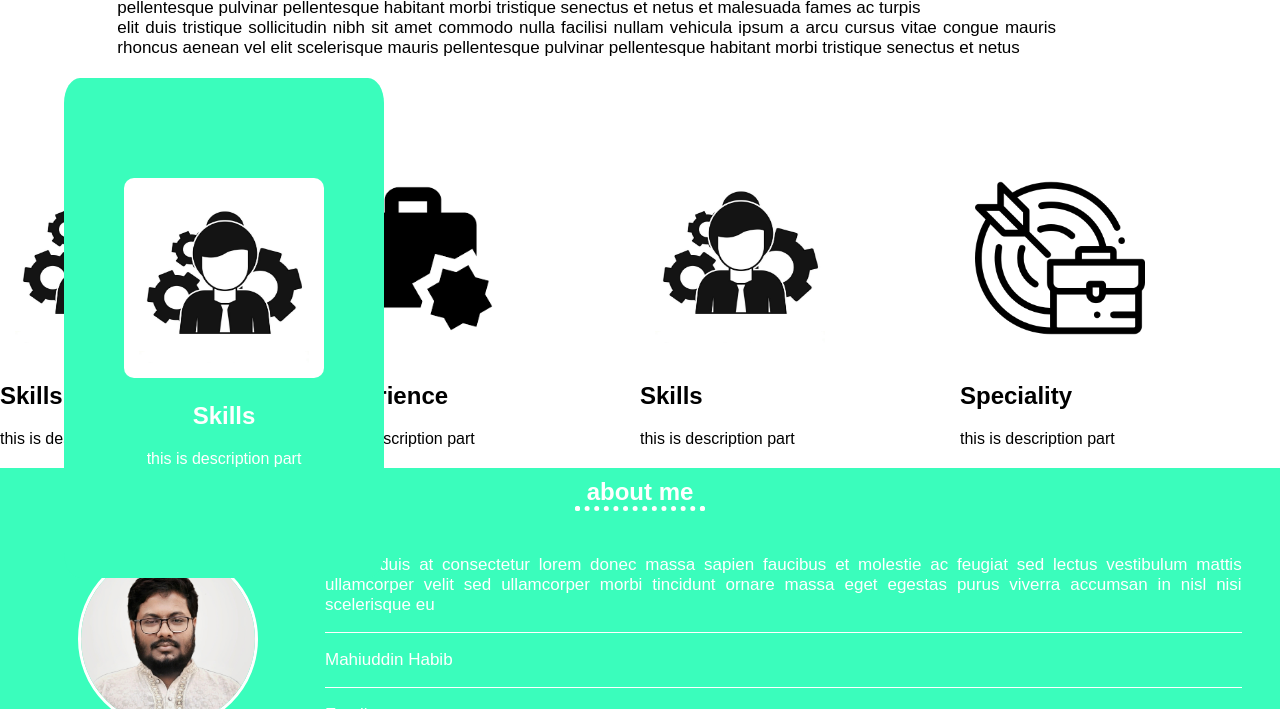
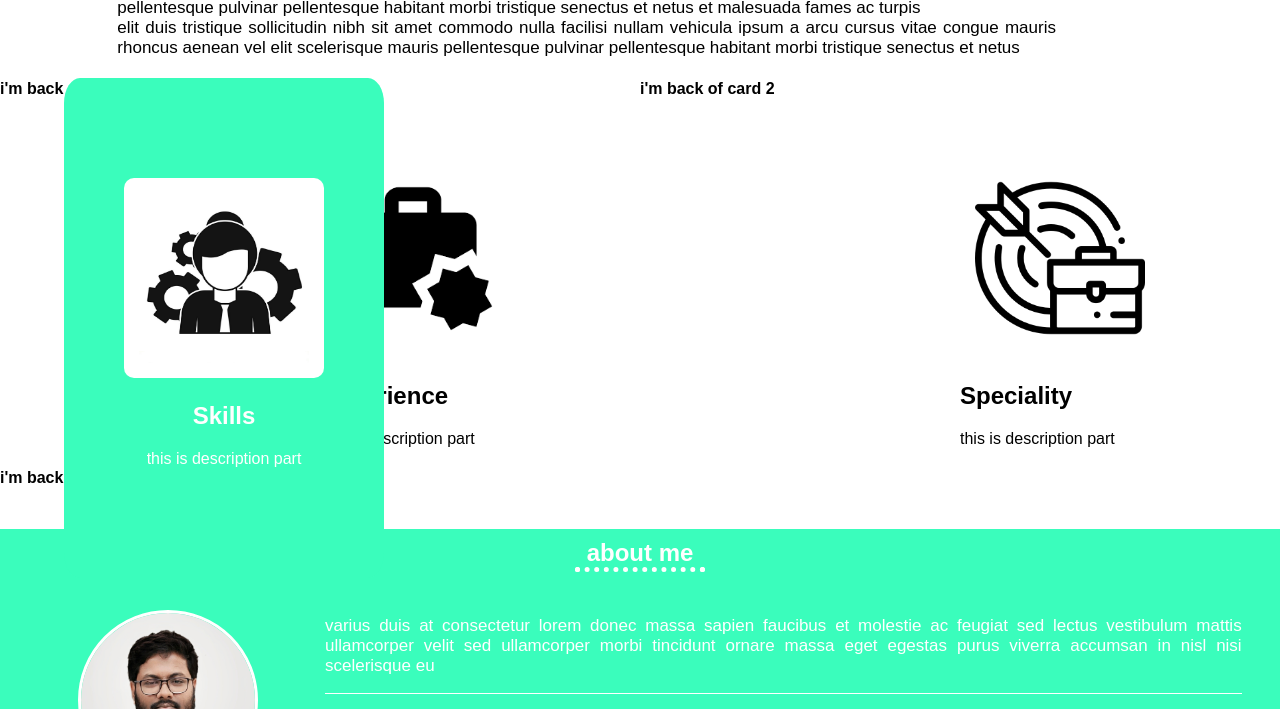
Before and after one commit to mahiuddinhabib/portfolio-practice, a plain HTML site: page index.html in a window 1280 px wide. Shown: the part 720-1429 px from the top of the page. Drawn offline with Linux system fonts and the light colour scheme.

Commit message:
card redesign html part added

```diff
--- a/index.html
+++ b/index.html
@@ -60,18 +60,15 @@
         <!-- card section starts -->
 
     <div class="card-section">
+
       <div class="card1-front col-3">
         <div class="card-icon"><img src="skills.jpg" alt="skills"></div>
-
         <div class="card-heading"> <h2>Skills</h2></div>
-
         <div class="card-desc"> this is description part</div>
       </div>
 
       <div class="card1-back col-3">
-        <div class="card-icon"><img src="skills.jpg" alt="skills"></div>
-        <div class="card-heading"> <h2>Skills</h2></div>
-        <div class="card-desc"> this is description part</div>
+        <h4>i'm back of card 1</h4>
       </div>
 
       <div class="card2-front col-3">
@@ -80,15 +77,18 @@
         <div class="card-desc"> this is description part</div>
       </div>
 
-      <div class="card1-back col-3">
-        <div class="card-icon"><img src="skills.jpg" alt="skills"></div>
-        <div class="card-heading"> <h2>Skills</h2></div>
-        <div class="card-desc"> this is description part</div>
+      <div class="card2-back col-3">
+        <h4>i'm back of card 2</h4>
       </div>
+
       <div class="card3-front col-3">
         <div class="card-icon"><img src="speciality.png" alt="speciality"></div>
         <div class="card-heading"> <h2>Speciality</h2></div>
         <div class="card-desc"> this is description part</div>
+      </div>
+
+      <div class="card3-back col-3">
+        <h4>i'm back of card 3</h4>
       </div>
 
       <div class="clear"></div>
```
